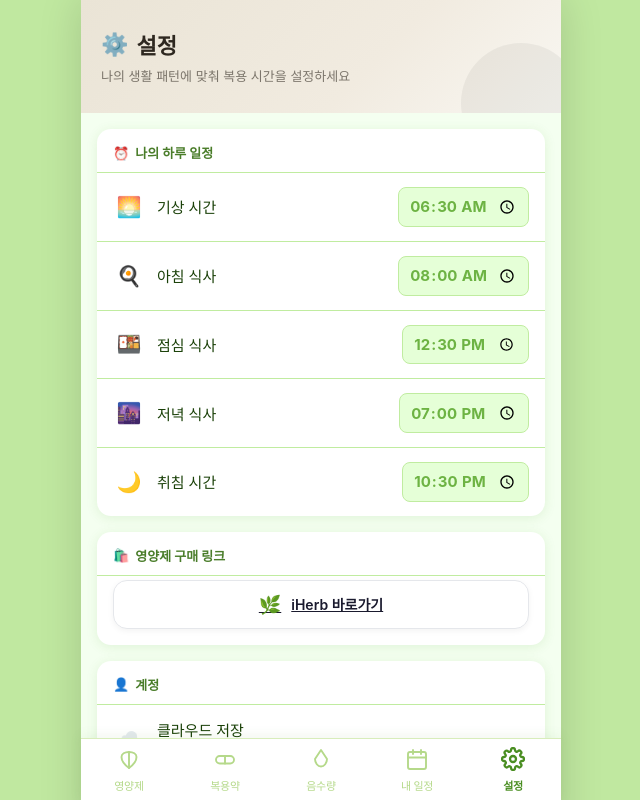
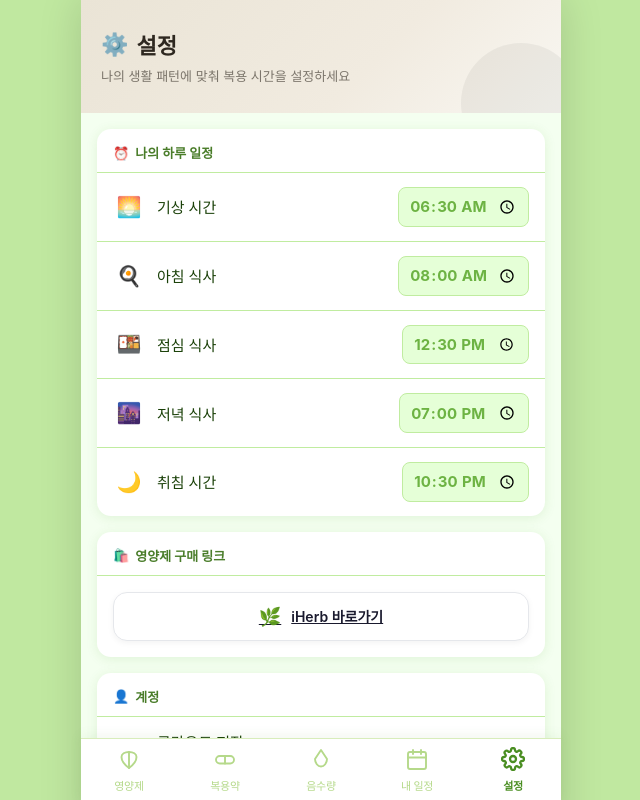
Before and after one commit to alicelimti/NutriTime, a React (Vite) app: page / in a window 1280 px wide. Both pictures are taken after a click on the button "설정". Shown: the top 800 px of the page, without its empty margins (319-959 px from the left). Built offline with nearby package versions, Linux system fonts and the light colour scheme; no server answers.

Commit message:
style: 버튼 상하 여백 균등화 (margin-top 4px → 16px)
Co-Authored-By: Claude Sonnet 4.6 <noreply@anthropic.com>

```diff
--- a/src/pages/SettingsPage.css
+++ b/src/pages/SettingsPage.css
@@ -253,7 +253,7 @@
 
 .settings-google-btn {
   display: flex; align-items: center; justify-content: center; gap: 10px;
-  width: calc(100% - 32px); margin: 4px 16px 16px; padding: 13px 20px;
+  width: calc(100% - 32px); margin: 16px 16px 16px; padding: 13px 20px;
   background: #fff; border: 1.5px solid #e5e7eb; border-radius: 14px;
   font-size: 14px; font-weight: 600; color: #1a1a2e;
   cursor: pointer; transition: all 0.15s;
```
